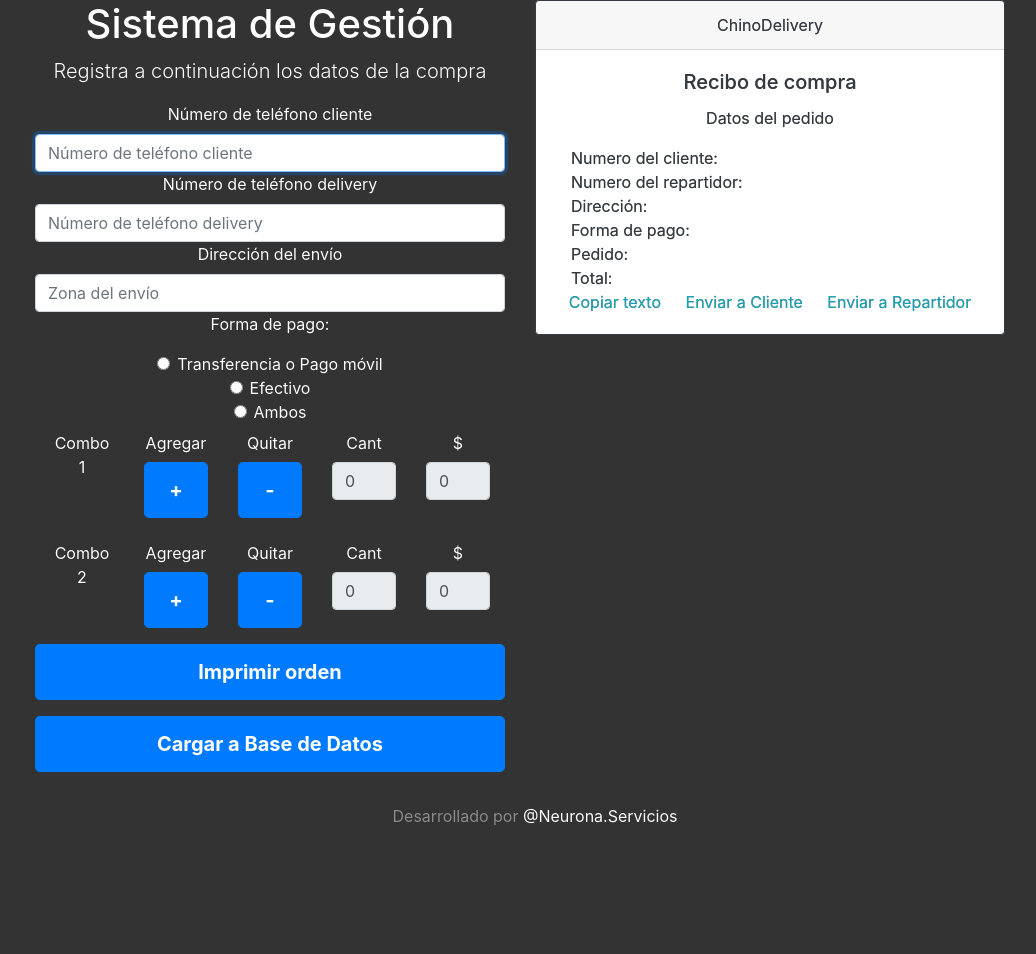
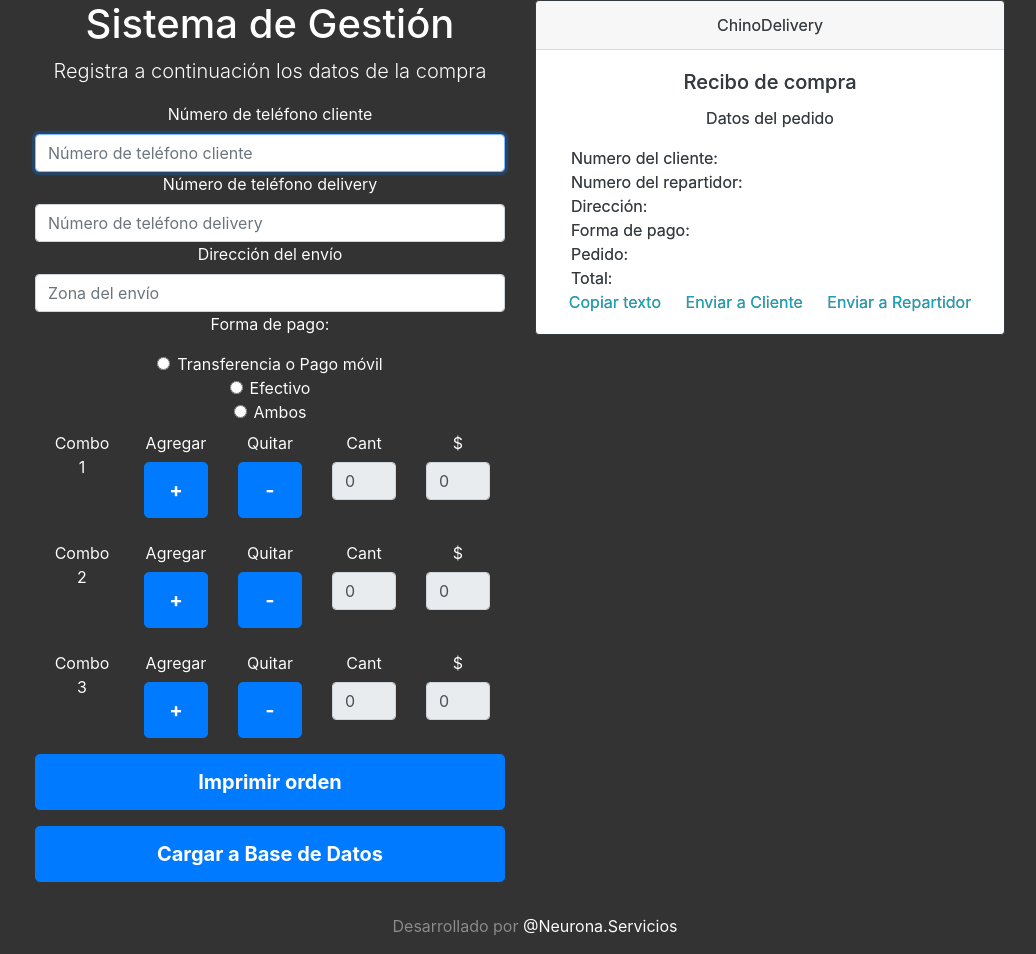
Before and after one commit to ism55/sistemadelivery, a PHP site: page /home.php in a window 1280 px wide. Shown: the part 52-1006 px from the top of the page, without its empty margins (105-1141 px from the left). Before the commit the page ends 877 px from the top, so only its background shows below. Run offline with PHP 8.4, Linux system fonts and the light colour scheme.

Commit message:
VERSION 01.00.00
SE AGREGA:
- Soporte para Combo 3
- Funcion para totalizar combos: sumarTodo()

SE MODIFICA:
- Script para escribir totales en recibo de compra

```diff
--- a/home.php
+++ b/home.php
@@ -68,7 +68,9 @@
 
               <label for="inputzona" class="">Dirección del envío</label>
               <input type="text" id="inputzona" class="form-control" placeholder="Zona del envío"  name="zona" required>
-
+              <!--  ################################################################# -->
+              <!--                    FORMAS DE PAGO                 -->
+              <!--  ################################################################# -->
 
               <p>Forma de pago:</p>
               <div class="form-check">
@@ -83,7 +85,9 @@
                 <input type="radio" name="formaRadio" value="Ambos" class="form-check-input" id="rdAmbos">
                 <label class="form-check-label" for="rdAmbos">Ambos</label>
               </div>
-
+              <!--  ################################################################# -->
+              <!--                    COMBO #1                  -->
+              <!--  ################################################################# -->
 
               <div class="container">
                 <div class="row form-group">
@@ -108,7 +112,9 @@
                   </div>
                 </div>
 
-
+                <!--  ################################################################# -->
+                <!--                    COMBO #2                  -->
+                <!--  ################################################################# -->
 
                 <div class="row form-group">
                   <div class="col">
@@ -123,7 +129,7 @@
                     <button type="button" id="btn_combo2menos" class="btn btn-lg btn-primary btn-block">-</button>
                   </div>
                   <div class="col">
-                    <label for="combo1" class="col-form-label">Cant</label>
+                    <label for="combo2" class="col-form-label">Cant</label>
                     <input type="number" min="0" name="combo2" class="cantCombo2 form-control" value="0" readonly>
                   </div>
                   <div class="col">
@@ -131,9 +137,40 @@
                     <input type="number" min="0" value="0" name="totalcombo2" id="totalcombo2" class=" form-control" readonly>
                   </div>
                 </div>
+
+                <!--  ################################################################# -->
+                <!--                    COMBO #3                  -->
+                <!--  ################################################################# -->
+                <div class="row form-group">
+                  <div class="col">
+                    <label for="btn_combo3mas" class="col-form-label">Combo 3</label>
+                  </div>
+                  <div class="col">
+                    <label  class="col-form-label">Agregar</label>
+                    <button type="button" id="btn_combo3mas" class="btn btn-lg btn-primary btn-block">+</button>
+                  </div>
+                  <div class="col">
+                    <label class="col-form-label">Quitar</label>
+                    <button type="button" id="btn_combo3menos" class="btn btn-lg btn-primary btn-block">-</button>
+                  </div>
+                  <div class="col">
+                    <label for="combo3" class="col-form-label">Cant</label>
+                    <input type="number" min="0" name="combo3" class="cantCombo3 form-control" value="0" readonly>
+                  </div>
+                  <div class="col">
+                    <label for="totalcombo3" class="col-form-label">$</label>
+                    <input type="number" min="0" value="0" name="totalcombo3" id="totalcombo3" class=" form-control" readonly>
+                  </div>
+                </div>
+                <!--  ################################################################# -->
+                <!--                    IMPRIMIR ORDEN                  -->
+                <!--  ################################################################# -->
                 <div class="row form-group">
                   <button type="button" class="btn btn-lg btn-primary btn-block" onClick="imprSelec('comboslista')">Imprimir orden</button>
                 </div>
+                <!--  ################################################################# -->
+                <!--                    REGISTRAR ORDEN                 -->
+                <!--  ################################################################# -->
                 <div class="row form-group">
                   <button type="submit" id="cargar" class="btn btn-lg btn-primary btn-block">Cargar a Base de Datos</button>
                 </div>
@@ -144,7 +181,9 @@
 
 
             </form>
-
+            <!--  ################################################################# -->
+            <!--                    RECIBO DE COMPRA          -->
+            <!--  ################################################################# -->
           </div>
           <div class="col">
             <div class="card border-dark mb-3 " style="max-width: 30rem;">
@@ -197,8 +236,9 @@
                     </div>
                     <div class="col">
                       <div id="comboslista">
-                        <div class="row"> <div id="listaCombo1"></div></div>
+                        <div class="row"><div id="listaCombo1"></div></div>
                         <div class="row"><div id="listaCombo2"></div></div>
+                        <div class="row"><div id="listaCombo3"></div></div>
                       </div><br>
                     </div>
                   </div>
@@ -240,21 +280,25 @@
 
   <script type="text/javascript">
 
-    var contcombo1 = 0;
+    var contcombo1  = 0;
     var contcombo2  = 0;
+    var contcombo3  = 0;
     var totalglobal = 0;
     var precioCombo1 = 15;
     var precioCombo2 = 15;
+    var precioCombo3 = 20;
   ////////////////////////////////////////////////////////////////////////
+  /////                 COMBO # 1                           //////////////
+  ///////////////////////////////////////////////////////////////////
 
   $("#btn_combo1mas").click(function   () {
 
     contcombo1+=1;
-    //$('#compratotal').text("x" + contcombo1 + " Combos #1");
+
 
     $('input[name=combo1]').val(contcombo1);
     $('input[name=totalcombo1]').val(contcombo1*precioCombo1);
-    $("#totalCompra").text(parseInt($("input[name=totalcombo1]").val()) + parseInt($("input[name=totalcombo2]").val()));
+    $("#totalCompra").text(sumarTodo());
 
     if($('input[name=combo1]').val()>0){
       $('#listaCombo1').text("x" + contcombo1 + " Combos #1");}
@@ -265,11 +309,11 @@
 
     contcombo1-=1;
     if(contcombo1<0){contcombo1=0;}
-      //$('#compratotal').text("x" + contcombo1 + " Combos #1");
+
 
       $('input[name=combo1]').val(contcombo1);
       $('input[name=totalcombo1]').val(contcombo1*precioCombo1);
-      $("#totalCompra").text(parseInt($("input[name=totalcombo1]").val()) + parseInt($("input[name=totalcombo2]").val()));
+      $("#totalCompra").text(sumarTodo());
 
       if($('input[name=combo1]').val()>0){
         $('#listaCombo1').text("x" + contcombo1 + " Combos #1");
@@ -280,21 +324,22 @@
     })
 
   ////////////////////////////////////////////////////////////////////////
+/////////                        COMBO # 2                ////////////////
+  ///////////////////////////////////////////////////////////////////
 
   $("#btn_combo2mas").click(function   () {
 
     contcombo2+=1;
-    //$('#compratotal').text("x" + contcombo1 + " Combos #1");
 
     $('input[name=combo2]').val(contcombo2);
     $('input[name=totalcombo2]').val(contcombo2*precioCombo2);
-    $("#totalCompra").text(parseInt($("input[name=totalcombo1]").val()) + parseInt($("input[name=totalcombo2]").val()));
+    $("#totalCompra").text(sumarTodo());
 
     if($('input[name=combo2]').val()>0){
       $('#listaCombo2').text("x" + contcombo2 + " Combos #2");}
     })
 
-http://wa.me/+56979184554?text=Hola%20quiero%20contactarlo
+
   $("#btn_combo2menos").click(function   () {
 
     contcombo2-=1;
@@ -302,13 +347,49 @@ $("#btn_combo2menos").click(function   () {
 
     $('input[name=combo2]').val(contcombo2);
     $('input[name=totalcombo2]').val(contcombo2*precioCombo2);
-  $("#totalCompra").text(parseInt($("input[name=totalcombo1]").val()) + parseInt($("input[name=totalcombo2]").val()));
+    $("#totalCompra").text(sumarTodo());
 
     if($('input[name=combo2]').val()>0){
       $('#listaCombo2').text("x" + contcombo2 + " Combos #2");
     }
     else {
       $('#listaCombo2').text("");
+    }
+  })
+
+
+  ////////////////////////////////////////////////////////////////////////
+  /////                  COMBO # 3                                ///////
+  ///////////////////////////////////////////////////////////////////
+
+  $("#btn_combo3mas").click(function   () {
+
+    contcombo3+=1;
+
+
+    $('input[name=combo3]').val(contcombo3);
+    $('input[name=totalcombo3]').val(contcombo3*precioCombo3);
+    $("#totalCompra").text(sumarTodo());
+
+    if($('input[name=combo3]').val()>0){
+      $('#listaCombo3').text("x" + contcombo3 + " Combos #3");}
+    })
+
+
+  $("#btn_combo3menos").click(function   () {
+
+    contcombo3-=1;
+    if(contcombo3<0){contcombo3=0;}
+
+    $('input[name=combo3]').val(contcombo3);
+    $('input[name=totalcombo3]').val(contcombo3*precioCombo3);
+    $("#totalCompra").text(sumarTodo());
+
+    if($('input[name=combo3]').val()>0){
+      $('#listaCombo3').text("x" + contcombo3 + " Combos #3");
+    }
+    else {
+      $('#listaCombo3').text("");
     }
   })
 /////////////////////////////////////////////////////////////////////
@@ -377,7 +458,7 @@ function CopyToClipboard(containerid) {
      //+56979184554?text=Hola%20quiero%20contactarlo
      document.body.removeChild(textarea)
 
-     return auxval;
+
    }
 
    function SendToDelivery(){
@@ -399,7 +480,7 @@ function CopyToClipboard(containerid) {
      //+56979184554?text=Hola%20quiero%20contactarlo
      document.body.removeChild(textarea)
 
-     return auxval;
+
    }
 
 
@@ -414,6 +495,12 @@ function CopyToClipboard(containerid) {
   }
 
 
+function sumarTodo () {
+
+
+  return parseInt($("input[name=totalcombo1]").val())+ parseInt($("input[name=totalcombo2]").val()) + parseInt($("input[name=totalcombo3]").val()) ;
+}
+
 </script>
 </body>
 </html>
--- a/registrar.php
+++ b/registrar.php
@@ -9,6 +9,8 @@ $combo1			=	$_POST['combo1'];
 $totalcombo1	=	$_POST['totalcombo1'];
 $combo2			=	$_POST['combo2'];
 $totalcombo2	=	$_POST['totalcombo2'];
+$combo3			=	$_POST['combo3'];
+$totalcombo3	=	$_POST['totalcombo3'];
 
 
 include('delivery.php');
@@ -19,7 +21,7 @@ $id = trim($row[0]);
 }
 
 
-$sql = "INSERT INTO compras VALUES ('$id'+1,'$cliente', '$delivery','$zona','$formapago','$combo1','$totalcombo1','$combo2','$totalcombo2',CURRENT_TIMESTAMP)";
+$sql = "INSERT INTO compras VALUES ('$id'+1,'$cliente', '$delivery','$zona','$formapago','$combo1','$totalcombo1','$combo2','$totalcombo2','$combo3','$totalcombo3',CURRENT_TIMESTAMP)";
 
 if (mysqli_query($conex, $sql)) {
       echo "<script language='javascript'>alert('Registro Correcto')</script>";
```
Also changed, not shown: contabilidad.php (+8 -6 lines). Lines whose indentation alone changed are shown as unchanged.
